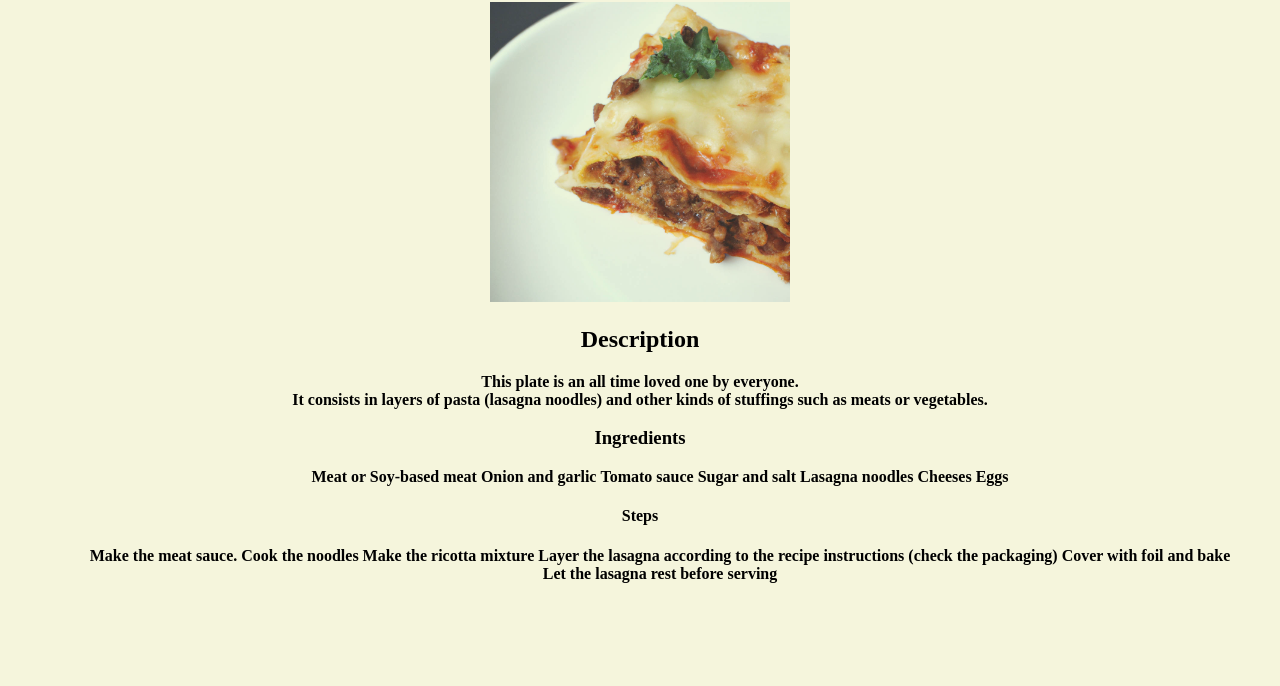
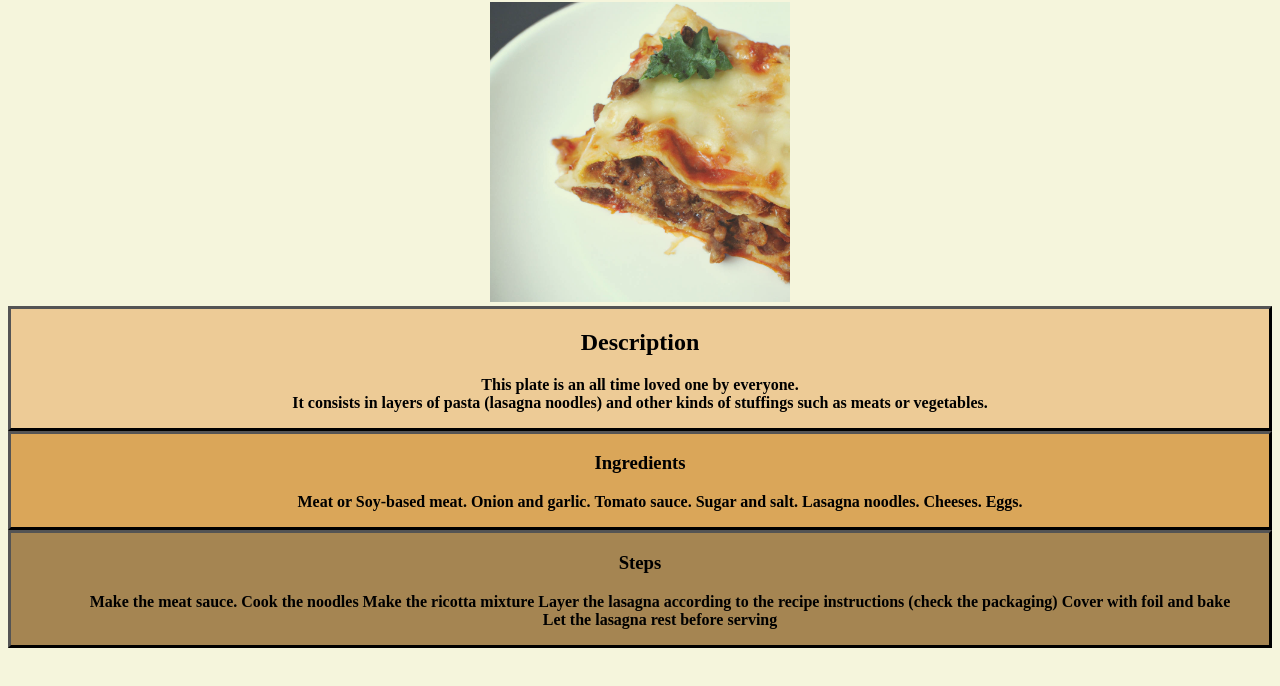
Before and after one commit to LahuelRS/odin-recipes, a plain HTML site: page recipes/lasagna.html in a window 1280 px wide. Shown: the part 78-764 px from the top of the page. Drawn offline with Linux system fonts and the light colour scheme.

Commit message:
add divs and css styles for each

```diff
--- a/recipes/lasagna.html
+++ b/recipes/lasagna.html
@@ -9,19 +9,24 @@
 <body>
     <h1>Lasagna</h1>
     <img alt="Lasagna in a plate" src="./lasagna.jpg">
+    <div class="description">
         <h2>Description</h2>
         <p>This plate is an all time loved one by everyone.  <br> It consists in layers of pasta (lasagna noodles) and other kinds of stuffings such as meats or vegetables.</p>
+    </div>
+    <div class="ingredients">
         <h3>Ingredients</h3>
         <ul>
-        <li>Meat or Soy-based meat</li>
-        <li>Onion and garlic</li>
-        <li>Tomato sauce</li>
-        <li>Sugar and salt</li>
-        <li>Lasagna noodles</li>
-        <li>Cheeses</li>
-        <li>Eggs</li>
+            <li>Meat or Soy-based meat.</li>
+            <li>Onion and garlic.</li>
+            <li>Tomato sauce.</li>
+            <li>Sugar and salt.</li>
+            <li>Lasagna noodles.</li>
+            <li>Cheeses.</li>
+            <li>Eggs.</li>
         </ul>
-    <h4>Steps</h4>
+    </div>
+    <div class="steps">
+        <h3>Steps</h3>
         <ol>
             <li>Make the meat sauce.</li>
             <li>Cook the noodles</li>
@@ -30,5 +35,6 @@
             <li>Cover with foil and bake</li>
             <li>Let the lasagna rest before serving</li>
         </ol>
+    </div>
 </body>
 </html>
--- a/styles.css
+++ b/styles.css
@@ -25,3 +25,29 @@ ul, ol {
         display: inline-block;
         }
 }
+
+.description{
+    align-content: center;
+    background-color: #e9b878b0;
+    border-color:black;
+    border-style: outset;
+}
+
+.links{
+
+    background-color:rgba(206, 127, 23, 0.664);
+    border-style: outset;
+    border-color:black;
+}
+
+.ingredients {
+    background-color:rgba(206, 127, 23, 0.664);
+    border-style:outset;
+    border-color:black;
+}
+
+.steps{
+    background-color:rgba(126, 77, 13, 0.664);
+    border-style: outset;
+    border-color: black;
+}
```
Also changed, not shown: index.html (+12 -6 lines), recipes/blueberry_porridge.html (+10 -1 lines), recipes/pizza.html (+10 -2 lines). Lines whose indentation alone changed are shown as unchanged.
